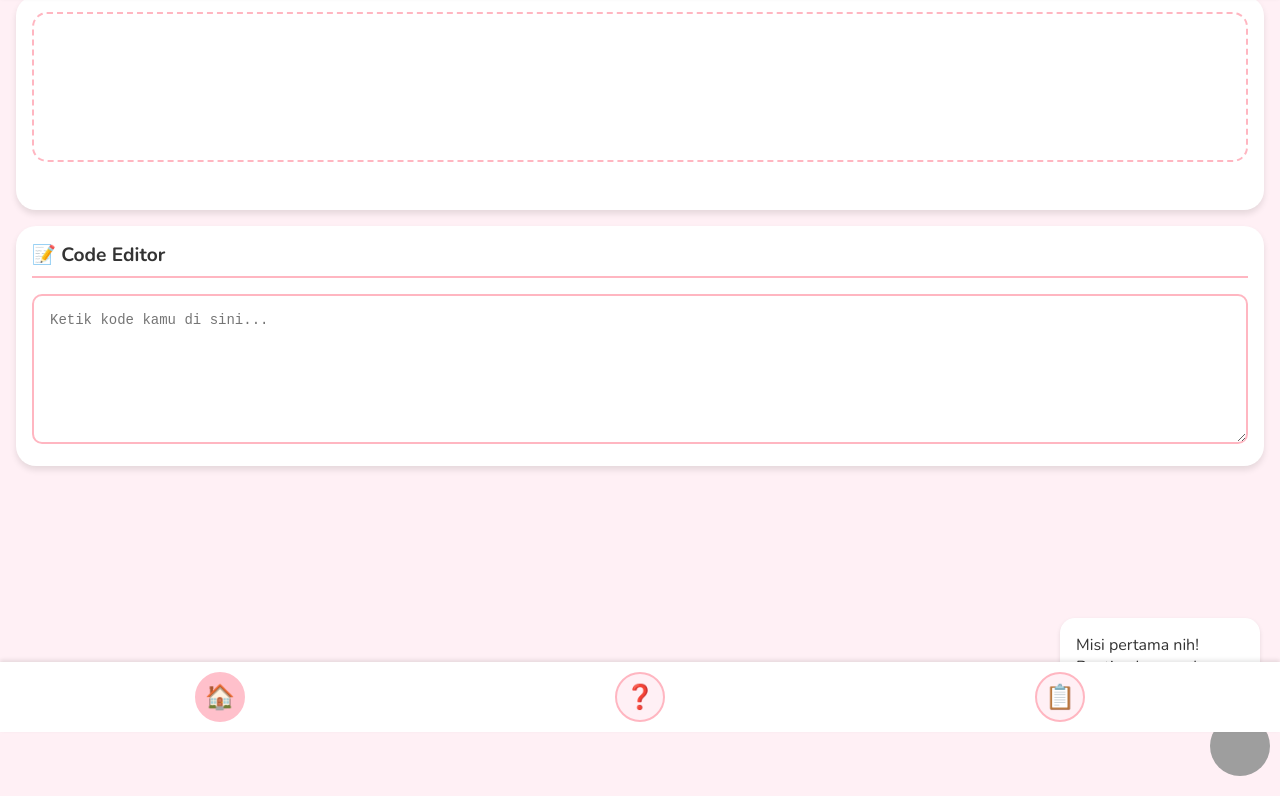
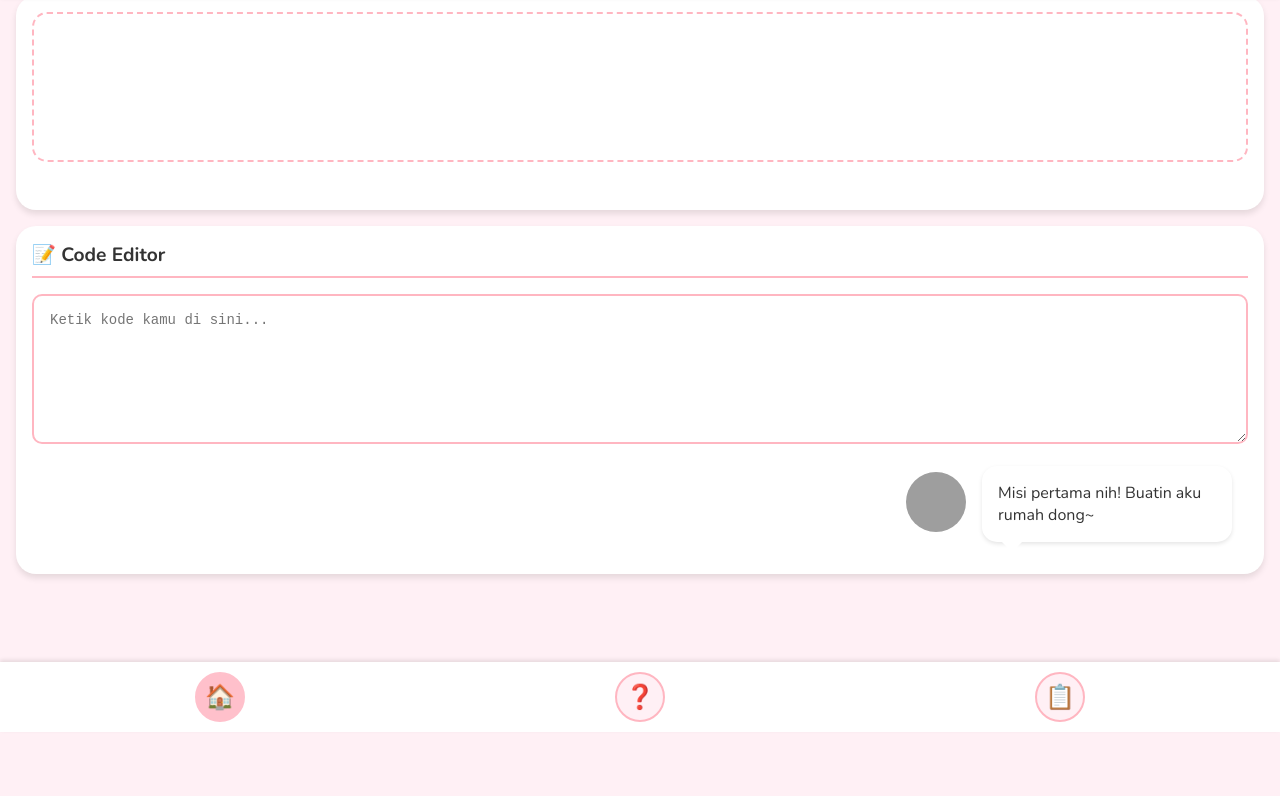
Before and after one commit to Rstuhdt/ipul-games, a plain HTML site: page index.html in a window 1280 px wide. Shown: the part 68-864 px from the top of the page. Drawn offline with nearby package versions, Linux system fonts and the light colour scheme; grey boxes are pictures that could not be loaded.

Commit message:
Update style.css

```diff
--- a/style.css
+++ b/style.css
@@ -82,15 +82,23 @@ body {
     font-size: 24px;
 }
 
+/* Tutor Section Styles */
+#tutor-section {
+    display: flex;
+    align-items: flex-end;
+    justify-content: flex-end;
+    padding: 1rem;
+    position: relative;
+    min-height: 100px;
+}
+
 #ipul-sprite {
-    position: absolute;
-    bottom: 10px;
-    right: 10px;
     width: 60px;
     height: 60px;
     border-radius: 50%;
     object-fit: cover;
     animation: bounce 2s infinite;
+    margin-right: 1rem;
 }
 
 @keyframes bounce {
@@ -99,15 +107,13 @@ body {
 }
 
 #dialog-box {
-    position: absolute;
-    bottom: 80px;
-    right: 20px;
     background: white;
     padding: 1rem;
     border-radius: 15px;
-    max-width: 200px;
+    max-width: 250px;
     box-shadow: 0 2px 4px var(--shadow-color);
     transition: all 0.3s ease;
+    position: relative;
 }
 
 #dialog-box.success {
@@ -163,10 +169,14 @@ body {
     content: '';
     position: absolute;
     bottom: -10px;
-    right: 20px;
+    left: 20px;
     border-width: 10px 10px 0;
     border-style: solid;
     border-color: white transparent transparent;
+}
+
+#dialog-box.success::after {
+    border-color: var(--pink-primary) transparent transparent;
 }
 
 /* Code Editor Styles */
```
